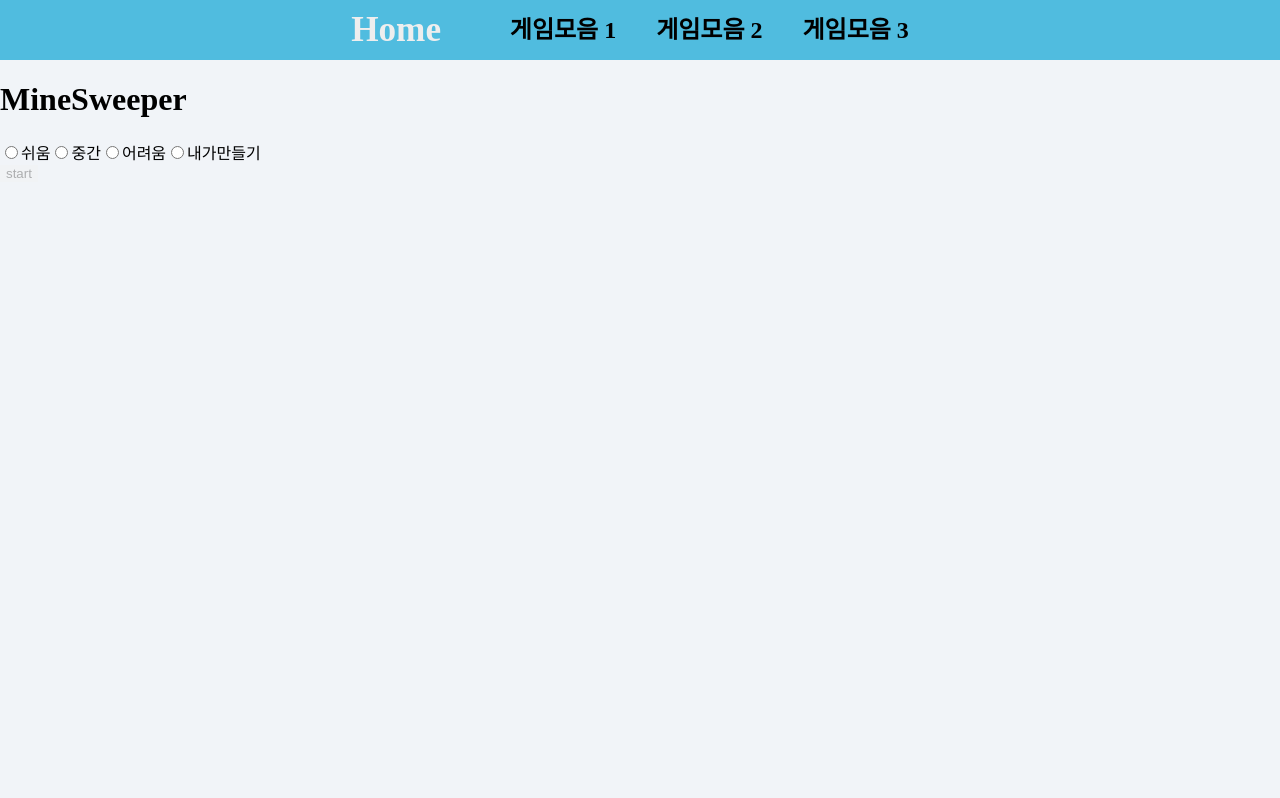
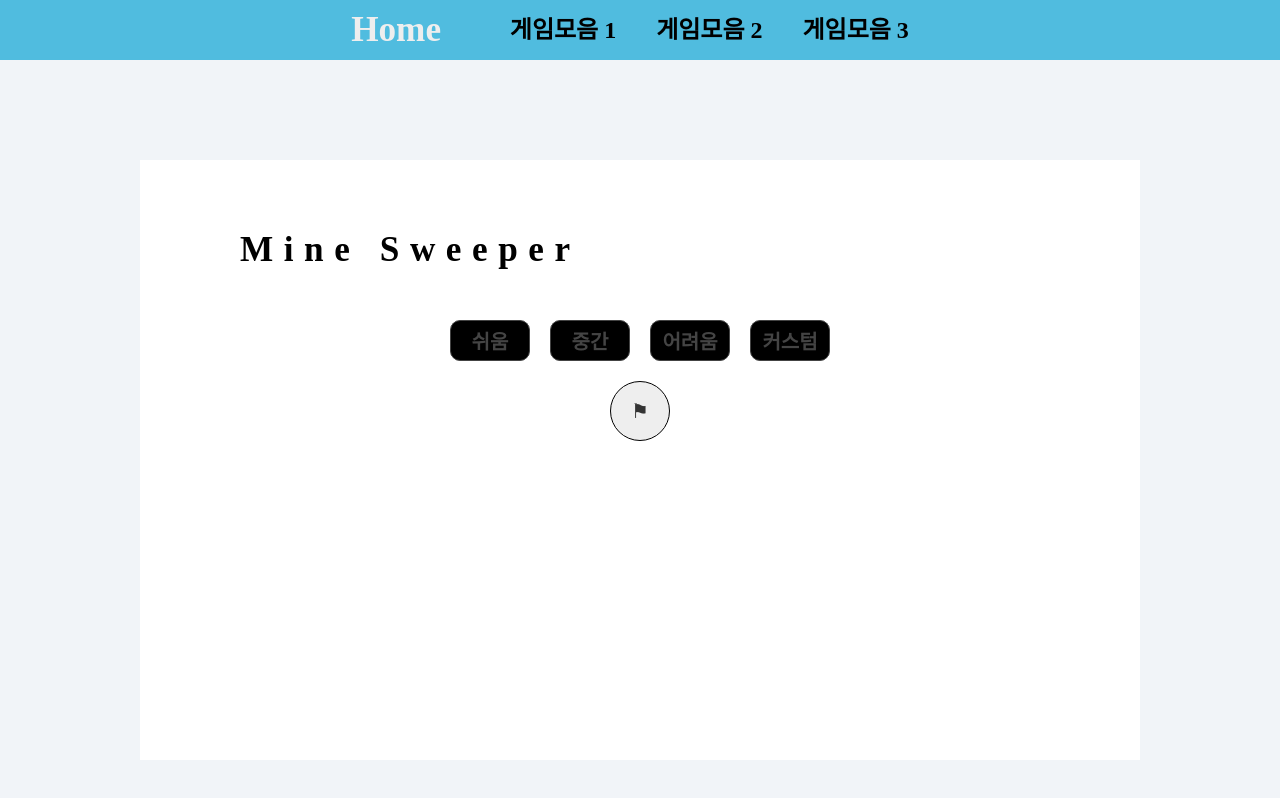
Before and after one commit to WonYoungYun/gameBox, a Vue app in the folder gamebox/: page /minesweeper in a window 1280 px wide. Shown: the top 798 px of the page. Built offline with nearby package versions, Linux system fonts and the light colour scheme.

Commit message:
MineSweeper css

```diff
--- a/gamebox/src/components/MineSweeper.vue
+++ b/gamebox/src/components/MineSweeper.vue
@@ -1,49 +1,60 @@
 <template>
-  <div>
-    <h1>MineSweeper</h1>
+  <div class="main-content">
+    <h2 class="game-title">Mine Sweeper</h2>
     <div>
-      <div>
+      <div class="stage-setting-area">
+      <div class="level-setting">
+        <label >
         <input type="radio" id="easy" value="easy" v-model="levelCheck">
-        <label for="easy">쉬움</label>
+        <span>쉬움</span>
+        </label>
+        <label>
         <input type="radio" id="normal" value="normal" v-model="levelCheck">
-        <label for="normal">중간</label>
+        <span>중간</span>
+        </label>
+        <label>
         <input type="radio" id="hard" value="hard" v-model="levelCheck">
-        <label for="hard">어려움</label>
+        <span for="hard">어려움</span>
+        </label>
+        <label >
         <input type="radio" id="custom" value="custom" v-model="levelCheck">
-        <label for="custom">내가만들기</label>
-      </div>
-      <div v-if="!isSelectCustom">
-        <label for="custom_height">세로크기&nbsp;</label>
-        <input
+        <span>커스텀</span>
+        </label>
+        <div v-if="!isSelectCustom" class="custom-setting">
+          <input
           type="number"
           id="custom_height"
           value="custom_height"
           v-model="level.custom.height"
           maxlength="2"
           autocomplete="off"
+          placeholder="세로 크기"
         >
-        <label for="custom_width">가로크기&nbsp;</label>
-        <input
+          <input
           type="number"
           id="custom_width"
           value="custom_width"
           v-model="level.custom.width"
           maxlength="2"
           autocomplete="off"
+          placeholder="가로 크기"
         >
-        <label for="custom_mines">지뢰의 수&nbsp;</label>
-        <input
+          <input
           type="number"
           id="custom_mines"
           value="custom_mines"
           v-model="level.custom.mines"
           maxlength="2"
           autocomplete="off"
+          placeholder="지뢰의 수"
         >
+        </div>
       </div>
-      <button @click="startGame" :disabled="invalidButton" v-if="!isStart">start</button>
-      <button @click="reset" :disabled="invalidButton" v-else>reset</button>
-            <span v-if="gameOver">{{msg}}</span>
+      <div class="button-area">
+      <button @click="startGame" :disabled="invalidButton">&#9873;</button>
+      </div>
+      </div>
+        <span v-if="gameOver">{{msg}}</span>
       <div>
         <table id="board">
           <tbody>
@@ -85,19 +96,19 @@ export default {
           mines: 80
         },
         custom: {
-          width: 3,
-          height: 3,
-          mines: 2
+          width: null,
+          height: null,
+          mines: null
         }
       },
       levelCheck: "",
       board: [],
       minePos: [],
-      isStart: false,
       isCheckCustom: false,
       gameOver: false,
       size: 0,
       msg: "",
+      isStartGame: false,
       open: 0
     };
   },
@@ -123,7 +134,8 @@ export default {
   },
   methods: {
     startGame() {
-      this.isStart = true;
+      if(this.isStartGame) return this.reset();
+      this.isStartGame = true;
       const check = this.levelCheck;
       const board = this.board;
       if (check === "custom") {
@@ -131,11 +143,11 @@ export default {
         custom.width = parseInt(custom.width);
         custom.height = parseInt(custom.height);
         if (custom.width > 30) {
-          this.isStart = false;
+          this.isStartGame = false;
           return alert("가로의 크기를 줄여주세요!");
         }
         if (custom.height > 16) {
-          this.isStart = false;
+                    this.isStartGame = false;
           return alert("세로의 크기를 줄여주세요!");
         }
         custom.mines = parseInt(custom.mines);
@@ -197,8 +209,14 @@ export default {
         { width: fVer, height: fHor + 1 }
       ];
 
-      if (this.gameOver) return;
-      if (target.done) return;
+      if (this.gameOver){
+                  this.isStartGame = false;
+        return;
+      }
+      if (target.done) {
+                  this.isStartGame = false;
+                  return;
+      }
 
       if (target.mine === "X") {
         target.done = true;
@@ -281,6 +299,7 @@ export default {
     reset() {
       this.board = [];
       this.minePos = [];
+      this.isStartGame = false;
       this.gameOver = false;
       this.open = 0;
       this.startGame();
@@ -290,30 +309,99 @@ export default {
 </script>
 
 <style scoped>
-
+.stage-setting-area{
+  display:flex;
+  margin-top:30px;
+  flex-direction: column;
+  justify-content: center;
+  align-items: center;
+}
+.level-setting{
+  position: relative;
+  font-size:20px;
+  font-weight: 700;
+  flex: 1
+}
+.level-setting label{
+  position: relative;
+  cursor: pointer;
+}
+.level-setting label input[type=radio]{
+  display: none;
+}
+.level-setting label span{
+  position: relative;
+  display:inline-block;
+  margin: 20px 10px;
+  padding:5px;
+  width: 80px;
+  background-color: #000;
+  border:1px solid #444;
+  color:#444;
+  box-sizing: border-box;
+  text-align: center;
+  border-radius: 10px;
+}
+.level-setting label input:checked ~ span{
+  color:#fff;
+  border: 2px solid #ff0000;
+}
+.custom-setting{
+  position: absolute;
+  display: flex;
+  left:90%;
+  top:80%;
+  height: 80px;
+  flex-direction: column;
+  background-color:#333;
+}
+.custom-setting input[type=number]{
+  margin-top:5px;
+  width: 80px;
+  outline:none;
+  text-align: center;
+}
+.button-area button{
+    flex:1;
+  width: 60px;
+  height: 60px;
+  font-size:20px;
+  padding:5px;
+  border:1px solid #000;
+  background-color:#eee;
+  color:#333;
+border-radius: 50%;
+  margin-bottom:20px;
+  cursor: pointer;
+}
+.button-area button:hover{
+  color:#eee;
+  background-color: #333;
+}
 #board {
-  margin-top: 10px;
+  margin:10px auto;
   border-collapse: collapse;
+  font-weight: 700;
 }
 td {
   width: 30px;
   height: 30px;
-  border: 1px solid black;
+
   text-align: center;
 }
 
 tbody td {
-  background-color: #ccc;
-  color: #ccc;
+  background: linear-gradient(45deg, #ccc, #999);
+    border:1px solid #333;
 }
 .question {
-  background-color: red;
+  color: red;
 }
 .exclamation {
-  background-color: blue;
+  color: blue;
 }
 .opened {
-  background-color: #fff;
+  background: #fff;
   color: #000;
 }
 </style>
--- a/gamebox/src/components/RPS.vue
+++ b/gamebox/src/components/RPS.vue
@@ -80,14 +80,13 @@ export default {
       this.isClickRestart = true;
       const myScore = this.score[a];
       const cpScore = this.score[b];
-      const logMessage = `컴퓨터는 ${b} 나는 ${a}`;
+      const logMessage = `컴퓨터: ${b} 나: ${a}`;
       if (myScore - cpScore === 0) {
         this.msg = "비겼습니다! <br/>"+ logMessage;
       } else if ([-1, 2].includes(myScore - cpScore)) {
         this.msg = "졌습니다! ㅠㅠ <br/>"+ logMessage;
       } else if ([1, -2].includes(myScore - cpScore)) {
         this.msg = "이겼습니다 ^^b <br/>" + logMessage;
-;
       }
     }
   },
```
